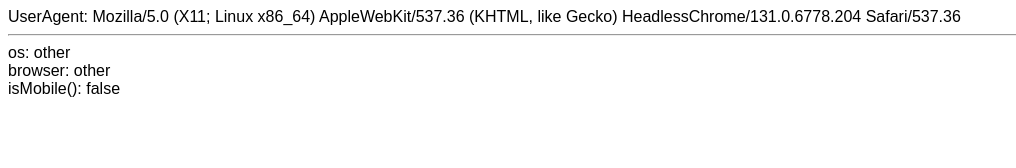
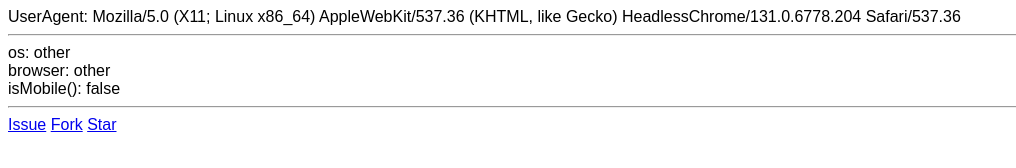
Before and after one commit to f2etw/detect-inapp, a React app: page / in a window 1280 px wide. Shown: the whole page, without its empty margins (0-1016 px from the left). Built offline with nearby package versions, Linux system fonts and the light colour scheme.

Commit message:
feat(demo): added github link into demo page

```diff
--- a/public/index.html
+++ b/public/index.html
@@ -12,5 +12,6 @@
       You need to enable JavaScript to run this app.
     </noscript>
     <div id="root"></div>
+    <script async defer src="//buttons.github.io/buttons.js"></script>
   </body>
 </html>
--- a/src/index.js
+++ b/src/index.js
@@ -14,6 +14,12 @@ class App extends Component {
         <div>os: {inapp.os}</div>
         <div>browser: {inapp.browser}</div>
         <div>isMobile(): {inapp.isMobile() ? 'true' : 'false'}</div>
+        <hr />
+        <div>
+          <a className="github-button" href="https://github.com/f2etw/detect-inapp/issues" data-size="large" data-icon="octicon-issue-opened" aria-label="Issue f2etw/detect-inapp on GitHub">Issue</a>&nbsp;
+          <a className="github-button" href="https://github.com/f2etw/detect-inapp/fork" data-size="large" data-icon="octicon-repo-forked" aria-label="Fork f2etw/detect-inapp on GitHub">Fork</a>&nbsp;
+          <a className="github-button" href="https://github.com/f2etw/detect-inapp" data-size="large" data-icon="octicon-star" aria-label="Star f2etw/detect-inapp on GitHub">Star</a>
+        </div>
       </div>
     );
   }
```
